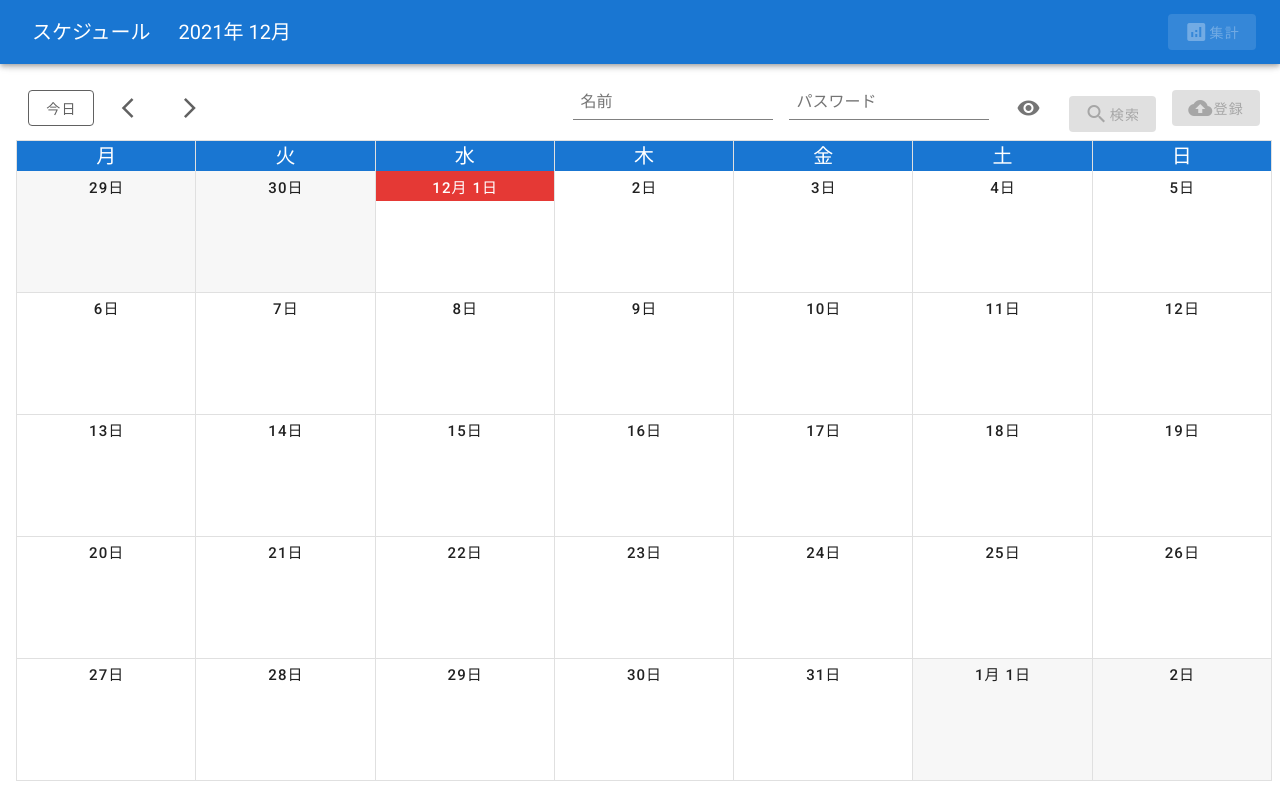
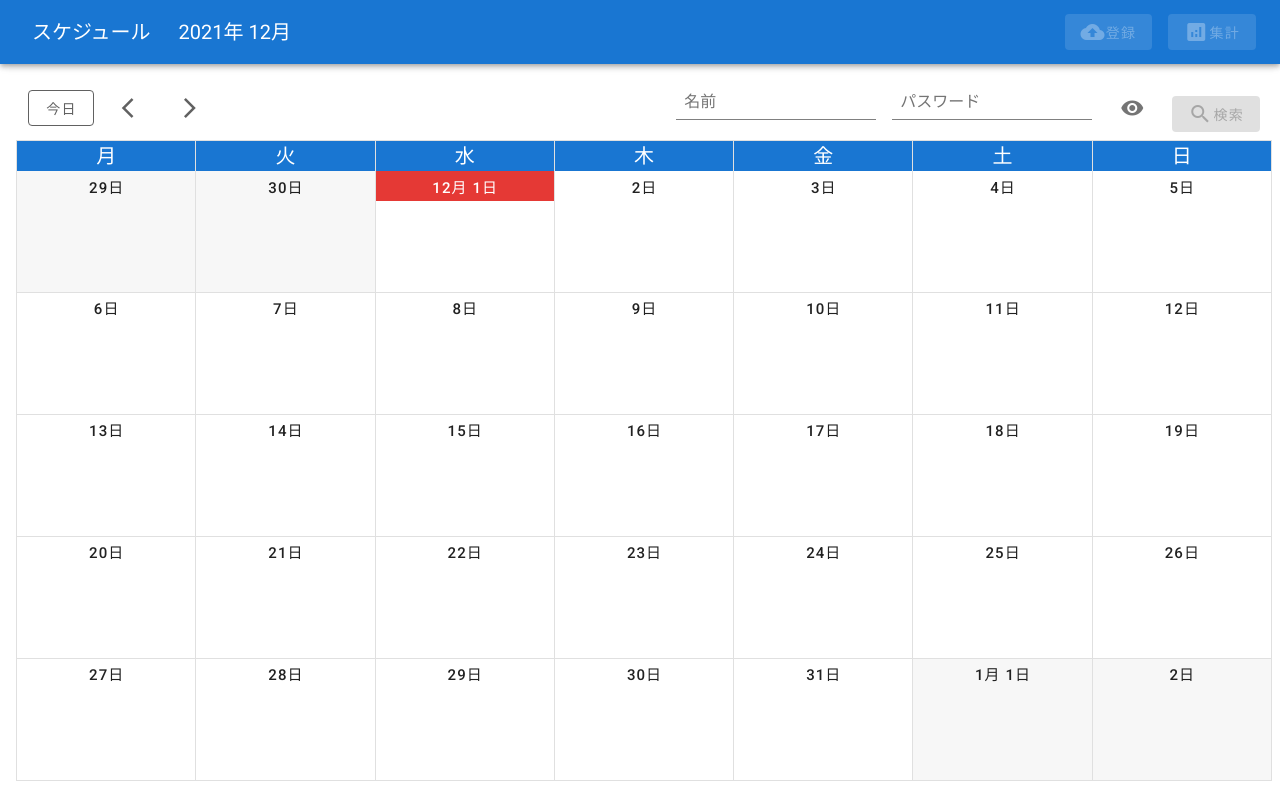
Before and after one commit to SEONGGON-WI/schedule, a Vue app: page /#/staff in a window 1280 px wide. Built offline with nearby package versions, Linux system fonts and the light colour scheme; no server answers.

Commit message:
staff auto search condition fix

```diff
--- a/src/views/Staff.vue
+++ b/src/views/Staff.vue
@@ -6,6 +6,9 @@
       {{ calendar_date }}
     </v-toolbar-title>
     <v-spacer></v-spacer>
+    <v-btn class="success mx-2" color="white" @click="dialog = true" :disabled="input.username == '' || input.password == '' || calendar_events == ''">
+      <v-icon>cloud_upload</v-icon>登録
+    </v-btn>
     <v-btn class="mx-2" color="yellow darken-4" @click="analytics()" :disabled="input.username == '' || search_condition == false">
       <v-icon>analytics</v-icon>集計
     </v-btn>
@@ -65,9 +68,6 @@
                   </v-btn>
               </v-row>
             </v-form>
-            <v-btn class="info mx-2" color="white" @click="dialog = true" :disabled="input.username == '' || input.password == '' || calendar_events == ''">
-              <v-icon>cloud_upload</v-icon>登録
-            </v-btn>
           </v-toolbar>
 
           <v-sheet height="90%" class="mx-3">
@@ -214,7 +214,7 @@ export default {
       this.search_condition = false
       this.calendar_events = [];
       this.calendar_date = this.$refs.calendar.lastStart.year + "年 " + this.$refs.calendar.lastStart.month + "月"
-      if (this.id != '' && this.password != '') {
+      if (this.input.username != '' && this.input.password != '') {
         this.search();
       }
     },
```
